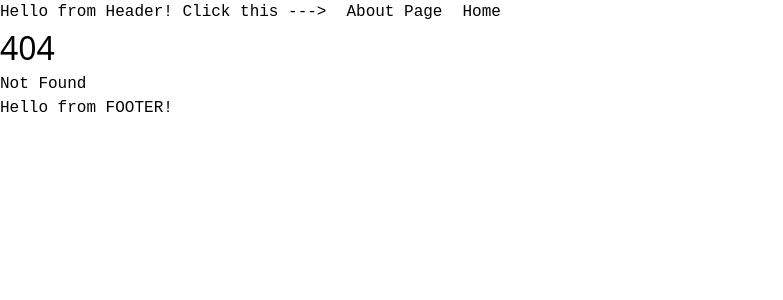
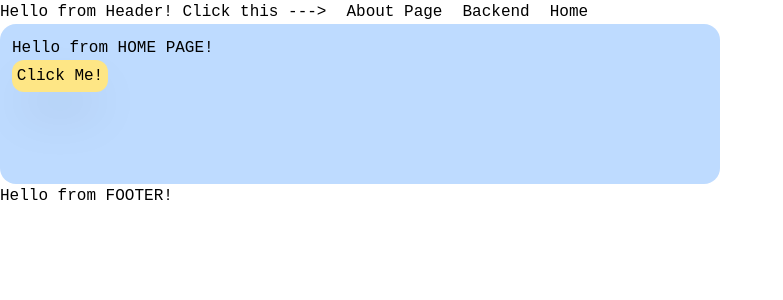
Before and after one commit to hydraadra112/Debunkr, a SvelteKit app in the folder frontend/: page /sample in a window 1280 px wide. Before the commit this address had no page. Shown: the top 300 px of the page, without its empty margins (0-783 px from the left). Built offline with nearby package versions, Linux system fonts and the light colour scheme.

Commit message:
feat: connected frontend and backend

```diff
--- a/frontend/src/routes/components/Header.svelte
+++ b/frontend/src/routes/components/Header.svelte
@@ -5,6 +5,7 @@
 <header class="flex flex-row gap-x-5">
 	<p>Hello from Header! Click this ---> </p>
 	<a href="/about">About Page</a>
+	<a href="/sample">Backend</a>
 	<a href="/">Home</a>
 </header>
 
--- /dev/null
+++ b/frontend/src/routes/sample/+page.js
@@ -0,0 +1,10 @@
+import { dev } from '$app/environment';
+
+// we don't need any JS on this page, though we'll load
+// it in dev so that we get hot module replacement
+// TODO: Remove HMR during build (only if we dont have any JS)
+export const csr = dev;
+
+// since there's no dynamic data here, we can prerender
+// it so that it gets served as a static asset in production
+export const prerender = true;
--- /dev/null
+++ b/frontend/src/routes/sample/+page.svelte
@@ -0,0 +1,41 @@
+<svelte:head>
+	<title>Debunkr | Backend</title>
+	<meta content="Test of backend" />
+</svelte:head>
+
+<!-- This page will serve as the landing page for our users -->
+<script lang="ts">
+	import { callFastAPI } from '$lib/api';
+
+	type response = {
+		message: string;
+	};
+
+	let msg = '';
+
+	async function fetchFastAPI() {
+		try {
+			const res = await callFastAPI<response>('/api/hello');
+			msg = res.message;
+		}
+		catch (err) {
+			console.error(err);
+			alert('Failed to catch message from server');
+		}
+	}
+
+</script>
+
+<section class="bg-blue-200 rounded-2xl p-3 w-[45rem] h-[10rem]">
+	<p>Hello from HOME PAGE!</p>
+	<button on:click={fetchFastAPI} class="bg-amber-200 rounded-xl shadow-2xl w-[6rem] h-[2rem]">
+		<p>Click Me!</p>
+	</button>
+	{#if msg}
+		<p>{msg}</p>
+	{/if}
+</section>
+
+<style>
+
+</style>
```
Also changed, not shown: 1 other file (tests, documents, lock files or other folders).
